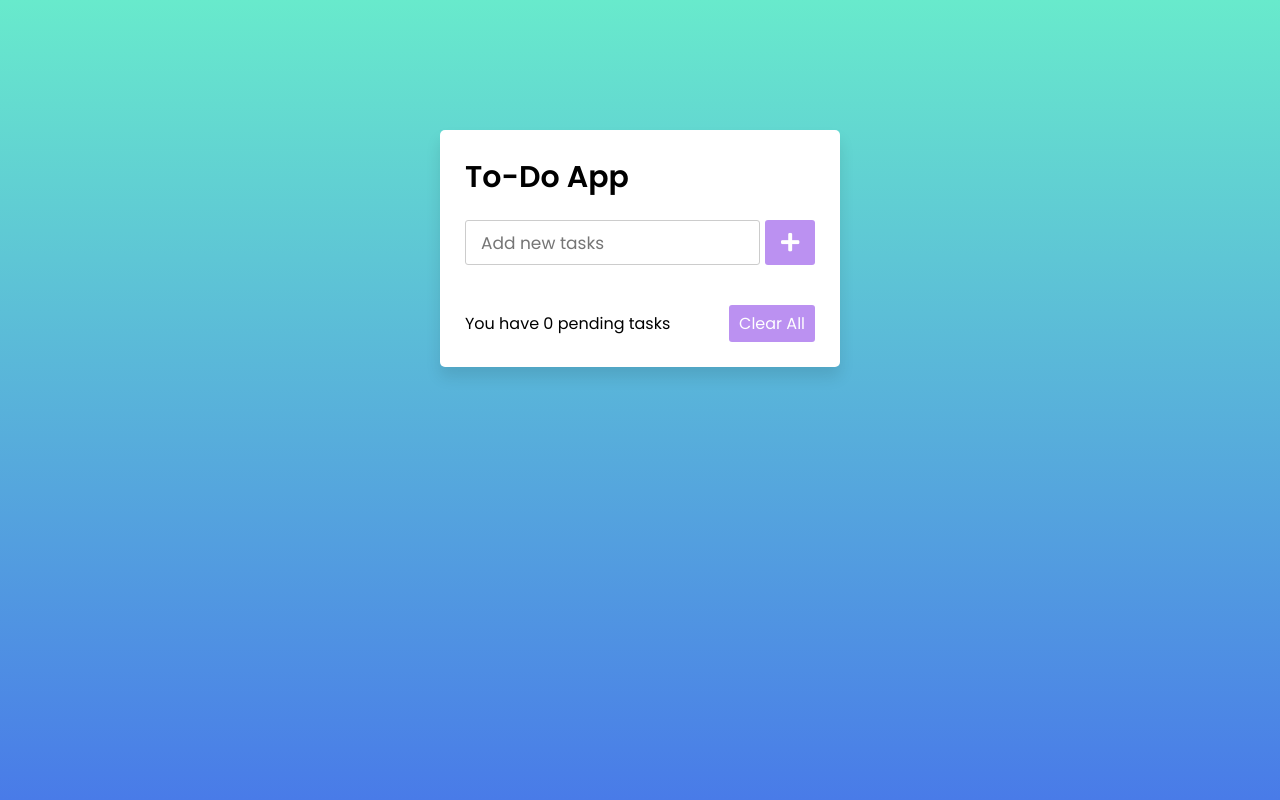
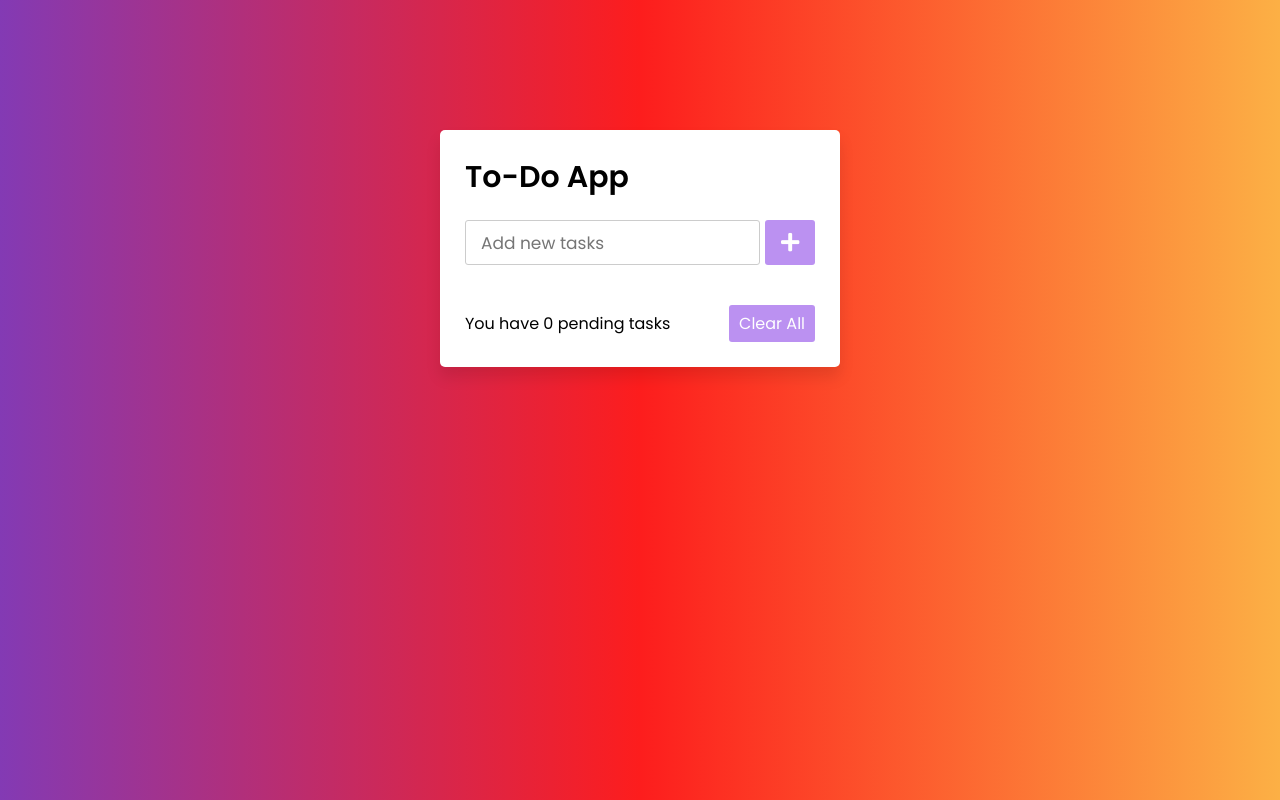
Before and after one commit to ayodeji19/To-Do-List, a plain HTML site: page index.html in a window 1280 px wide. Drawn offline with Linux system fonts and the light colour scheme.

Commit message:
Update style.css

```diff
--- a/style.css
+++ b/style.css
@@ -14,7 +14,7 @@ body{
   height: 100vh;
   /* overflow: hidden; */
   padding: 10px;
-  background: linear-gradient(to bottom, #68EACC 0%, #497BE8 100%);
+  background: linear-gradient(90deg, rgba(131,58,180,1) 0%, rgba(253,29,29,1) 50%, rgba(252,176,69,1) 100%);
 }
 .wrapper{
   background: #fff;
```
